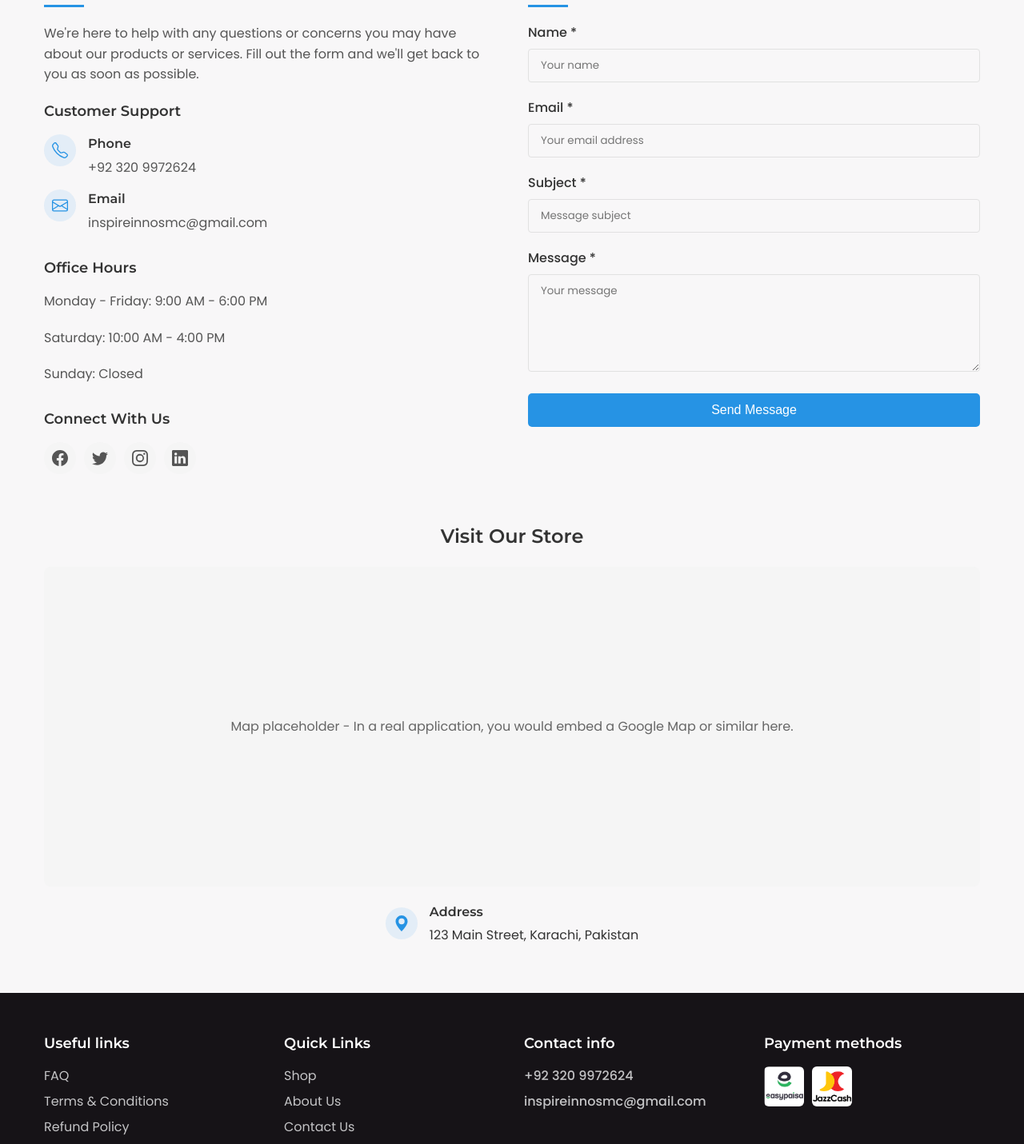
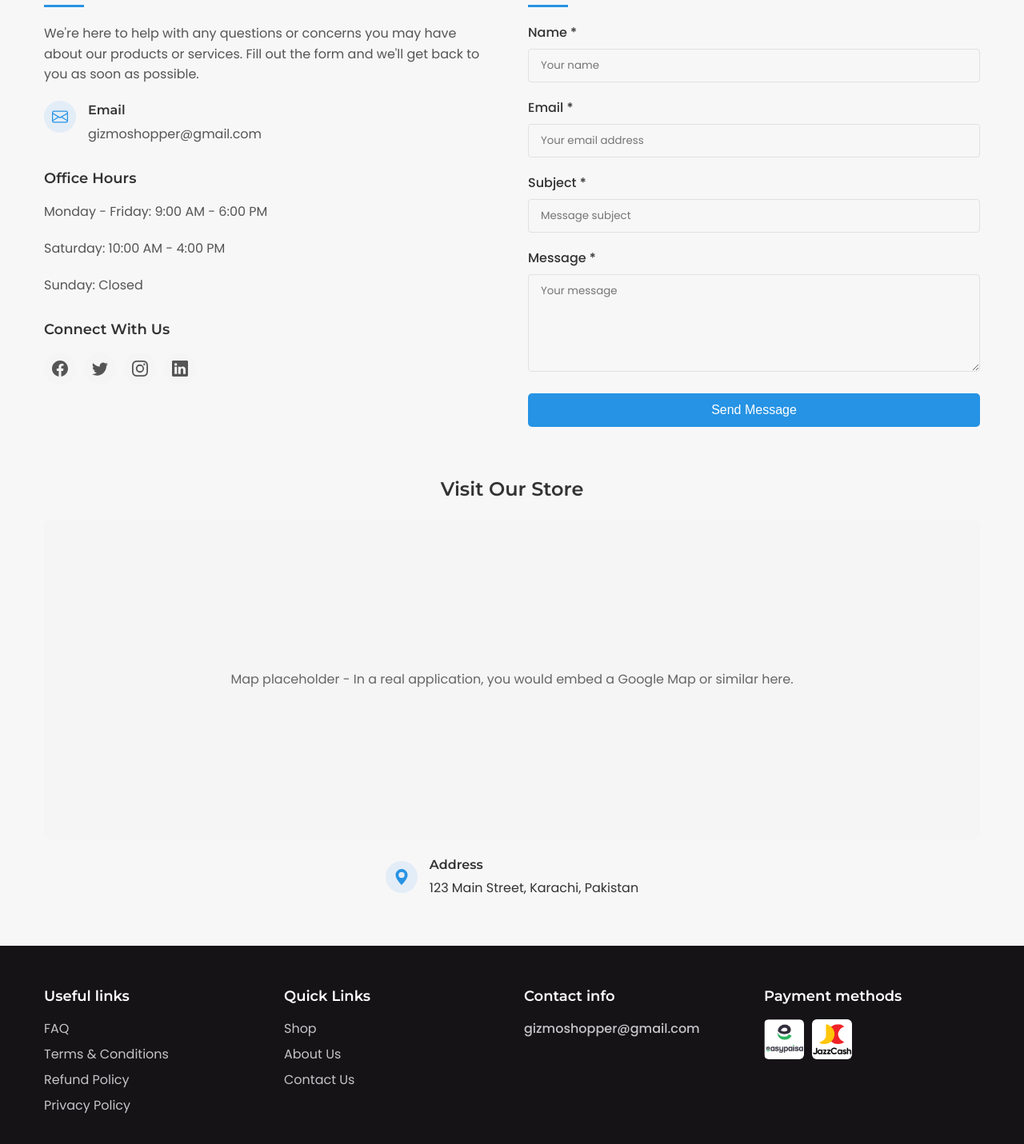
Before and after one commit to mycodemanager/thephonesmart-clone-2, a Vue app: page /contact in a window 1280 px wide. Shown: the part 340-1771 px from the top of the page at 80% size. Built offline with nearby package versions, Linux system fonts and the light colour scheme.

Commit message:
feat:shanchu

```diff
--- a/src/components/layout/Footer.vue
+++ b/src/components/layout/Footer.vue
@@ -30,8 +30,7 @@
         <!-- Contact Info -->
         <div class="footer-section">
           <h4>Contact info</h4>
-          <p class="contact-item">+92 320 9972624</p>
-          <p class="contact-item">inspireinnosmc@gmail.com</p>
+          <p class="contact-item">gizmoshopper@gmail.com</p>
         </div>
 
         <!-- Payment Methods -->
--- a/src/views/Contact.vue
+++ b/src/views/Contact.vue
@@ -64,18 +64,7 @@ const submitForm = () => {
           </p>
 
           <div class="info-section">
-            <h3>Customer Support</h3>
-            <div class="info-item">
-              <div class="icon">
-                <svg xmlns="http://www.w3.org/2000/svg" width="20" height="20" fill="currentColor" viewBox="0 0 16 16">
-                  <path d="M3.654 1.328a.678.678 0 0 0-1.015-.063L1.605 2.3c-.483.484-.661 1.169-.45 1.77a17.568 17.568 0 0 0 4.168 6.608 17.569 17.569 0 0 0 6.608 4.168c.601.211 1.286.033 1.77-.45l1.034-1.034a.678.678 0 0 0-.063-1.015l-2.307-1.794a.678.678 0 0 0-.58-.122l-2.19.547a1.745 1.745 0 0 1-1.657-.459L5.482 8.062a1.745 1.745 0 0 1-.46-1.657l.548-2.19a.678.678 0 0 0-.122-.58L3.654 1.328zM1.884.511a1.745 1.745 0 0 1 2.612.163L6.29 2.98c.329.423.445.974.315 1.494l-.547 2.19a.678.678 0 0 0 .178.643l2.457 2.457a.678.678 0 0 0 .644.178l2.189-.547a1.745 1.745 0 0 1 1.494.315l2.306 1.794c.829.645.905 1.87.163 2.611l-1.034 1.034c-.74.74-1.846 1.065-2.877.702a18.634 18.634 0 0 1-7.01-4.42 18.634 18.634 0 0 1-4.42-7.009c-.362-1.03-.037-2.137.703-2.877L1.885.511z"/>
-                </svg>
-              </div>
-              <div class="info-text">
-                <h4>Phone</h4>
-                <p>+92 320 9972624</p>
-              </div>
-            </div>
+
 
             <div class="info-item">
               <div class="icon">
@@ -85,7 +74,7 @@ const submitForm = () => {
               </div>
               <div class="info-text">
                 <h4>Email</h4>
-                <p>inspireinnosmc@gmail.com</p>
+                <p>gizmoshopper@gmail.com</p>
               </div>
             </div>
           </div>
```
